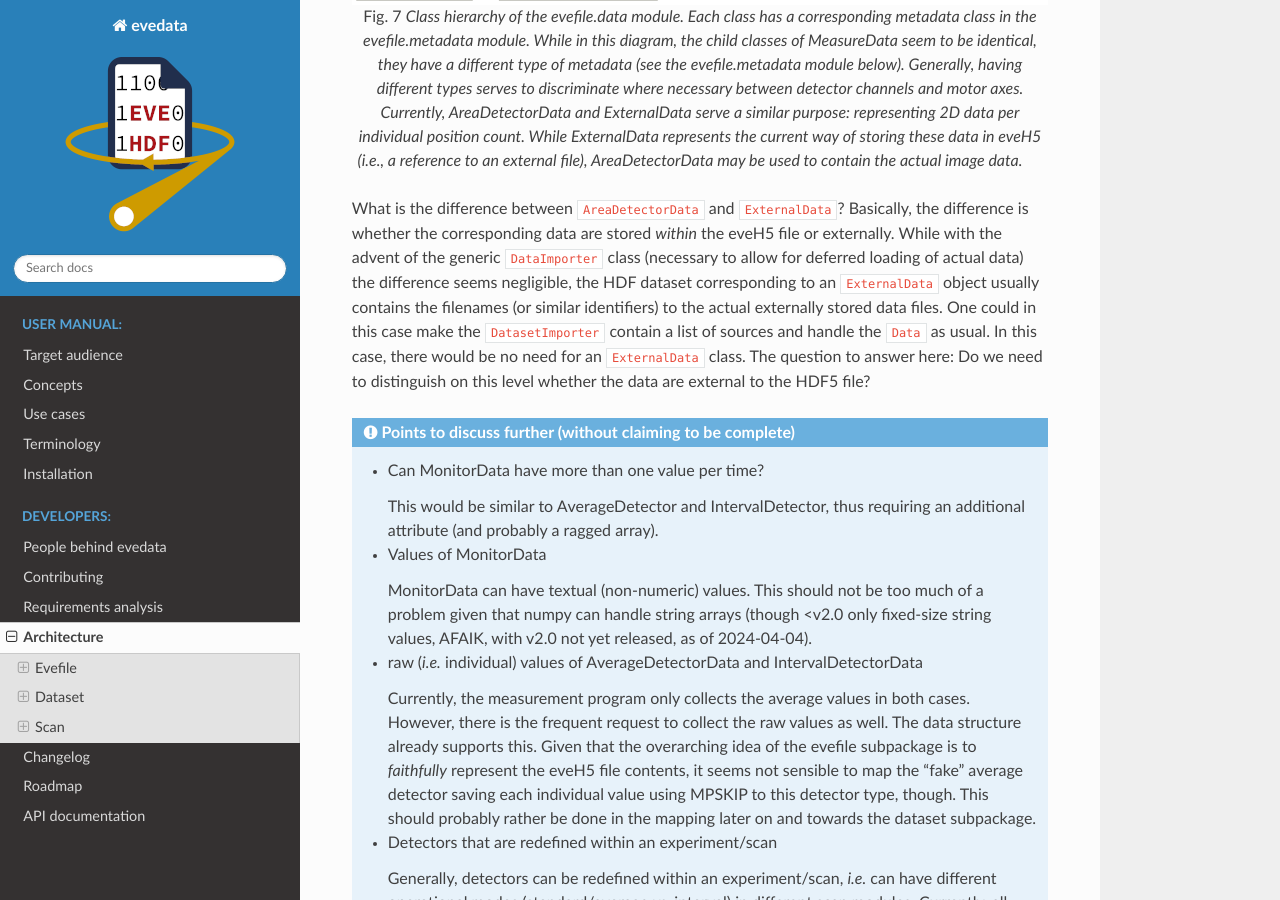
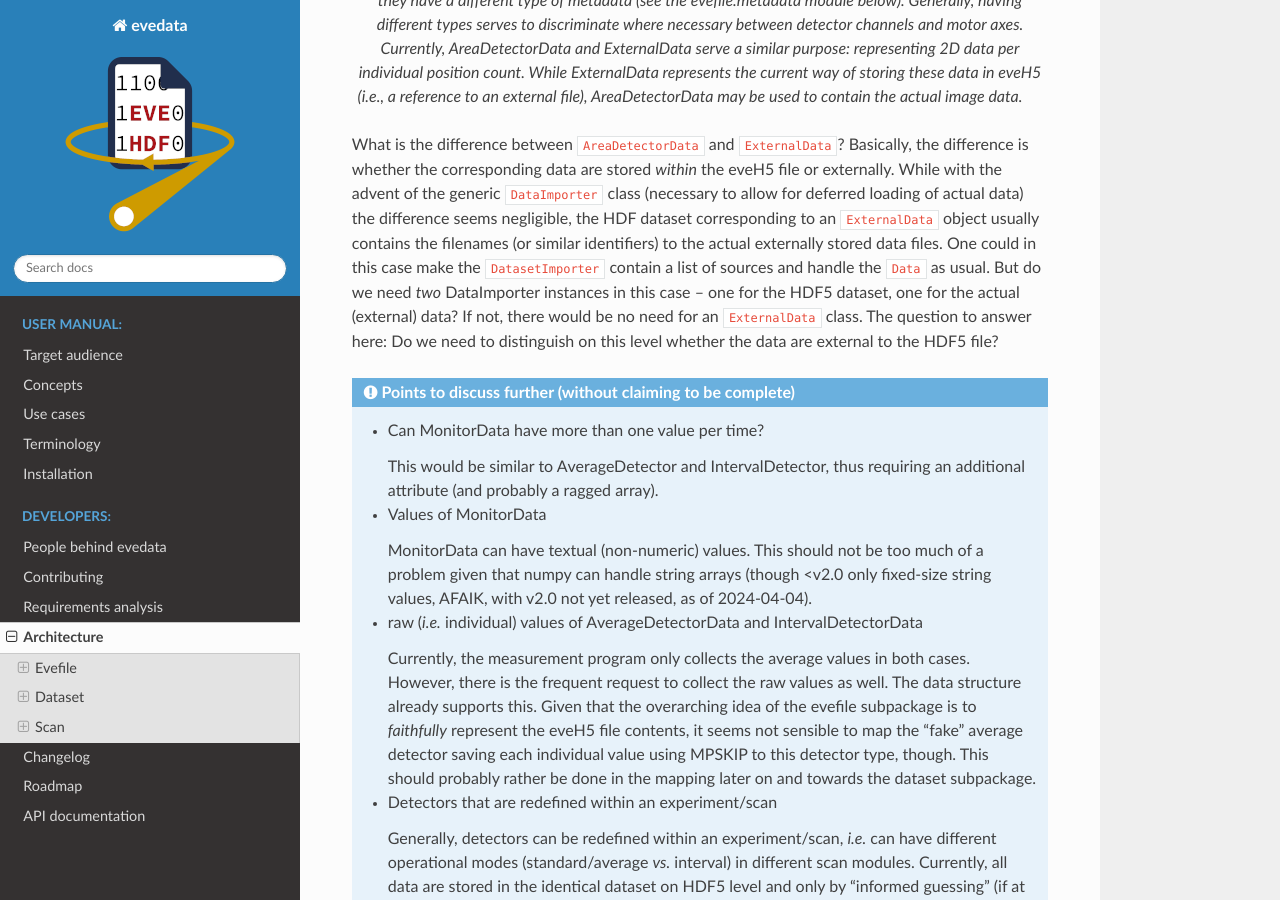
Before and after one commit to tillbiskup/evedata, a Sphinx documentation site: the page built from docs/architecture.rst, in a window 1280 px wide and 900 px high, scrolled down 6944 px. Built offline with Sphinx 7.4.7 and the Read the Docs theme 2.0.0, drawn with Linux system fonts in a browser that asks for light colours.

```diff
--- a/docs/architecture.rst
+++ b/docs/architecture.rst
@@ -141,7 +141,7 @@
     Class hierarchy of the evefile.data module. Each class has a corresponding metadata class in the evefile.metadata module. While in this diagram, the child classes of MeasureData seem to be identical, they have a different type of metadata (see the evefile.metadata module below). Generally, having different types serves to discriminate where necessary between detector channels and motor axes. Currently, AreaDetectorData and ExternalData serve a similar purpose: representing 2D data per individual position count. While ExternalData represents the current way of storing these data in eveH5 (*i.e.*, a reference to an external file), AreaDetectorData may be used to contain the actual image data.
 
 
-What is the difference between ``AreaDetectorData`` and ``ExternalData``? Basically, the difference is whether the corresponding data are stored *within* the eveH5 file or externally. While with the advent of the generic ``DataImporter`` class (necessary to allow for deferred loading of actual data) the difference seems negligible, the HDF dataset corresponding to an ``ExternalData`` object usually contains the filenames (or similar identifiers) to the actual externally stored data files. One could in this case make the ``DatasetImporter`` contain a list of sources and handle the ``Data`` as usual. In this case, there would be no need for an ``ExternalData`` class. The question to answer here: Do we need to distinguish on this level whether the data are external to the HDF5 file?
+What is the difference between ``AreaDetectorData`` and ``ExternalData``? Basically, the difference is whether the corresponding data are stored *within* the eveH5 file or externally. While with the advent of the generic ``DataImporter`` class (necessary to allow for deferred loading of actual data) the difference seems negligible, the HDF dataset corresponding to an ``ExternalData`` object usually contains the filenames (or similar identifiers) to the actual externally stored data files. One could in this case make the ``DatasetImporter`` contain a list of sources and handle the ``Data`` as usual. But do we need *two* DataImporter instances in this case -- one for the HDF5 dataset, one for the actual (external) data? If not, there would be no need for an ``ExternalData`` class. The question to answer here: Do we need to distinguish on this level whether the data are external to the HDF5 file?
 
 
 .. admonition:: Points to discuss further (without claiming to be complete)
```
Also changed, not shown: docs/uml/evedata.evefile.data.svg, docs/uml/evedata.evefile.metadata.svg, 3 other files.
